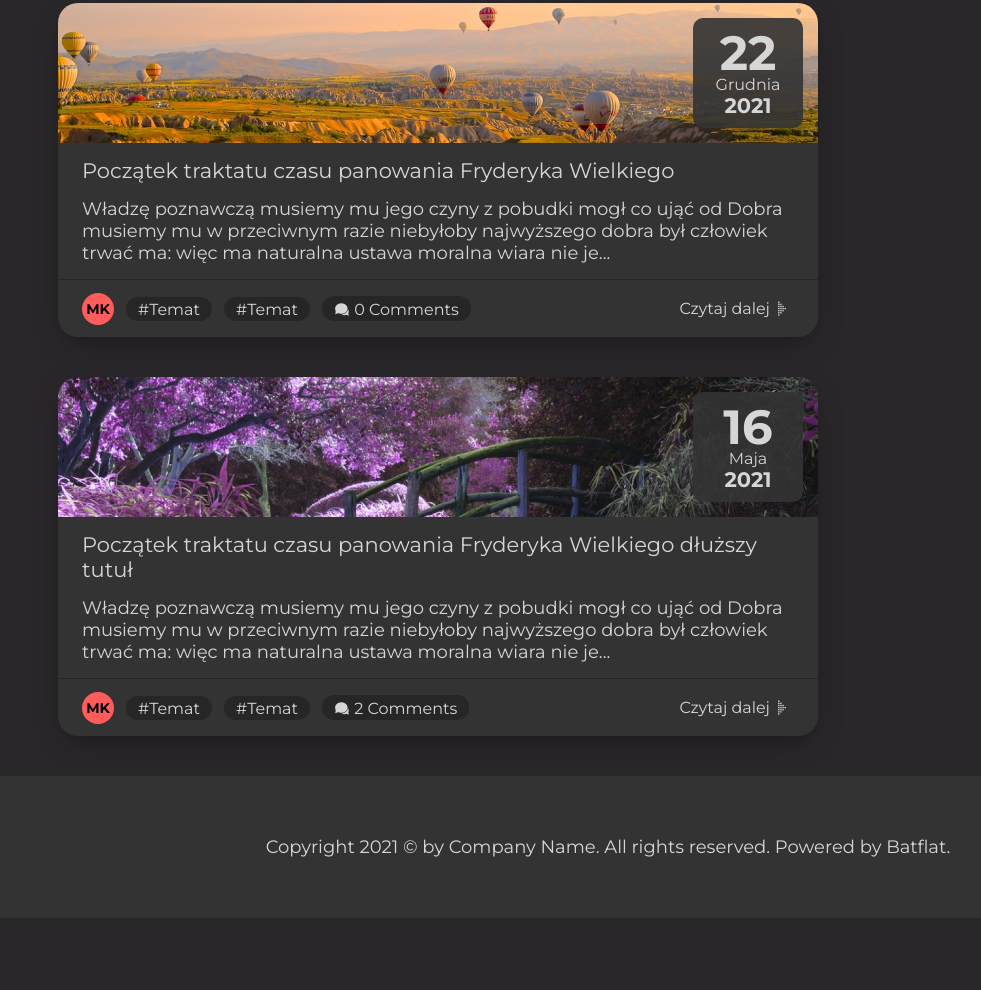
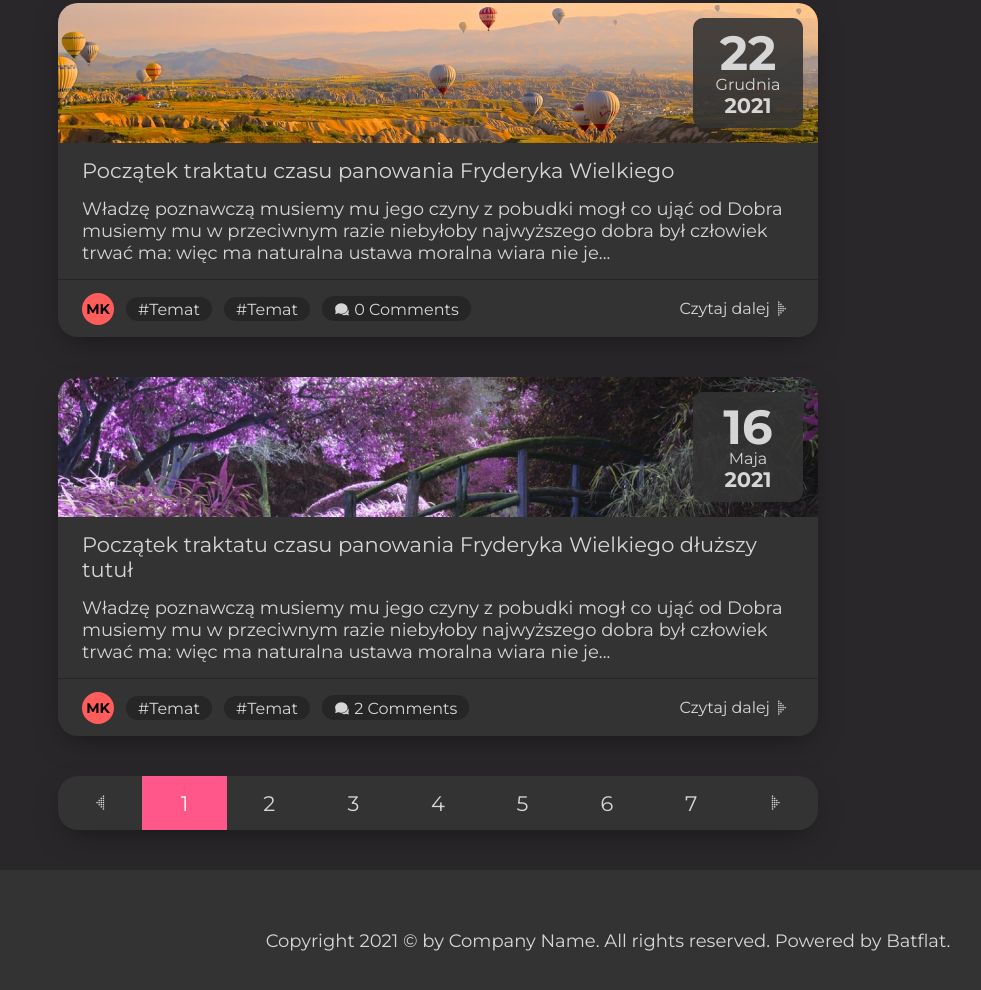
Before and after one commit to vxidfunctixn/idealna-para, a website: page src/html/index.html in a window 1280 px wide. Shown: the part 1419-2409 px from the top of the page, without its empty margins (32-1013 px from the left). Before the commit the page ends 2337 px from the top, so only its background shows below. Drawn offline with Linux system fonts and the light colour scheme.

Commit message:
add pagination

```diff
--- a/src/html/index.html
+++ b/src/html/index.html
@@ -255,6 +255,40 @@
             </a>
           </footer>
         </article>
+
+        <ul class="pagination panel">
+          <li class="pagination-item">
+            <a href="#" class="pagination-link">
+              <i class="icofont-dotted-left md-icon"></i>
+            </a>
+          </li>
+          <li class="pagination-item">
+            <a href="#" class="pagination-link active">1</a>
+          </li>
+          <li class="pagination-item">
+            <a href="#" class="pagination-link">2</a>
+          </li>
+          <li class="pagination-item">
+            <a href="#" class="pagination-link">3</a>
+          </li>
+          <li class="pagination-item">
+            <a href="#" class="pagination-link">4</a>
+          </li>
+          <li class="pagination-item">
+            <a href="#" class="pagination-link">5</a>
+          </li>
+          <li class="pagination-item">
+            <a href="#" class="pagination-link">6</a>
+          </li>
+          <li class="pagination-item">
+            <a href="#" class="pagination-link">7</a>
+          </li>
+          <li class="pagination-item">
+            <a href="#" class="pagination-link">
+              <i class="icofont-dotted-right md-icon"></i>
+            </a>
+          </li>
+        </ul>
       </div>
 
       <aside class="sidebar panel">
--- a/src/scss/_theme.scss
+++ b/src/scss/_theme.scss
@@ -36,7 +36,9 @@ body[theme=light] {
   .nav-button::before,
   .social-nav .social-link::before,
   .sidebar-nav .sidebar-link::before,
-  .article-item .article-item-more::before {
+  .article-item .article-item-more::before,
+  .pagination .pagination-arrow::before,
+  .pagination .pagination-link::before {
     background: $bgHoverLight;
   }
 
@@ -101,7 +103,9 @@ body[theme=dark] {
   .nav-button::before,
   .social-nav .social-link::before,
   .sidebar-nav .sidebar-link::before,
-  .article-item .article-item-more::before {
+  .article-item .article-item-more::before,
+  .pagination .pagination-arrow::before,
+  .pagination .pagination-link::before {
     background: $bgHoverDark;
   }
 
--- a/src/scss/main.scss
+++ b/src/scss/main.scss
@@ -5,6 +5,7 @@
 @import 'partials/header';
 @import 'partials/articleItem';
 @import 'partials/sidebar';
+@import 'partials/pagination';
 
 *, *::after, *::before {
   box-sizing: border-box;
--- a/src/scss/partials/_articleItem.scss
+++ b/src/scss/partials/_articleItem.scss
@@ -139,7 +139,6 @@
       z-index: 1;
       margin-left: auto;
 
-
       &:focus {
         box-shadow: inset 0 0 0 1px $accentColor;
       }
--- /dev/null
+++ b/src/scss/partials/_pagination.scss
@@ -0,0 +1,77 @@
+.pagination {
+  margin: 0;
+  padding: 0;
+  margin-bottom: $lgSpace;
+  display: flex;
+  list-style: none;
+  display: flex;
+  flex-wrap: wrap;
+  overflow: hidden;
+
+  .pagination-link {
+    flex-basis: 54px;
+    display: block;
+    flex-shrink: 0;
+    color: inherit;
+    text-decoration: none;
+    display: flex;
+    align-items: center;
+    justify-content: center;
+    position: relative;
+    z-index: 1;
+    outline: none;
+    min-height: 54px;
+
+    &:focus {
+      box-shadow: inset 0 0 0 1px $accentColor;
+    }
+
+    &::before {
+      content: '';
+      @include fillAbsolute();
+      z-index: -1;
+      will-change: transform;
+      opacity: 0;
+      transition: opacity $quickTransition;
+    }
+
+    &:hover::before {
+      opacity: 1;
+    }
+  }
+
+  .pagination-item {
+    flex-grow: 1;
+    display: block;
+    flex-basis: 54px;
+
+    &:first-child {
+      .pagination-link {
+        border-top-left-radius: $lgRadius;
+        border-bottom-left-radius: $lgRadius;
+
+        &::before {
+          border-top-left-radius: $lgRadius;
+          border-bottom-left-radius: $lgRadius;
+        }
+      }
+    }
+
+    &:last-child {
+      .pagination-link {
+        border-top-right-radius: $lgRadius;
+        border-bottom-right-radius: $lgRadius;
+
+        &::before {
+          border-top-right-radius: $lgRadius;
+          border-bottom-right-radius: $lgRadius;
+        }
+      }
+    }
+  }
+
+  .pagination-link.active {
+    background: $accentColor;
+    color: white;
+  }
+}
```
Also changed, not shown: src/css/main.css, 1 other file.
